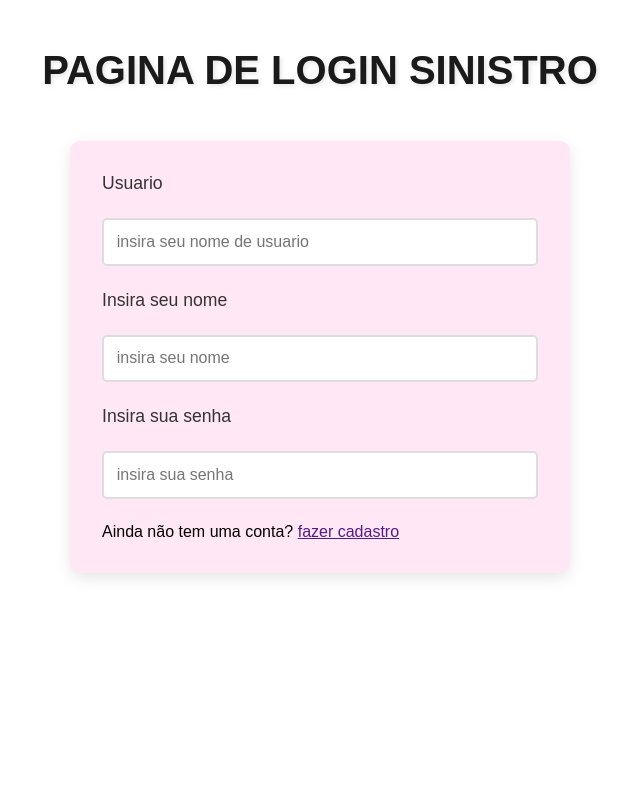
After one commit to eduardavirgilio/feedback, a Flask app: page /pagina-de-login in a window 1280 px wide. The commit adds this page. Shown: the whole page, without its empty margins (320-960 px from the left). Run offline with Flask 3, Linux system fonts and the light colour scheme.

Commit message:
salvando

```diff
--- a/app.py
+++ b/app.py
@@ -48,6 +48,10 @@ def tirar_curtida(codigo):
     Mensagem.descurtir_mensagem(codigo)
     return redirect ("/")
 
+@app.route("/pagina-de-login")
+def pagina_cadastro():
+    return render_template ("login.html")
+
 #--------------------------------------------------------------------------------------------
 
 app.run(debug = True)
--- /dev/null
+++ b/static/css/cadastro.css
@@ -0,0 +1,66 @@
+/* Reset básico */
+* {
+    margin: 0;
+    padding: 0;
+    box-sizing: border-box;
+    font-family: Arial, sans-serif;
+}
+
+body {
+    background-color: #ffffff;
+    min-height: 100vh;
+    display: flex;
+    flex-direction: column;
+    align-items: center;
+    padding: 2rem;
+}
+
+header {
+    color: #1a1a1a;
+    font-size: 2.5rem;
+    font-weight: bold;
+    text-align: center;
+    margin-bottom: 2rem;
+    text-shadow: 2px 2px 4px rgba(0, 0, 0, 0.1);
+    padding: 1rem;
+    width: 100%;
+}
+
+main {
+    background-color: rgb(255, 231, 246);
+    width: 100%;
+    max-width: 500px;
+    padding: 2rem;
+    border-radius: 10px;
+    box-shadow: 0 5px 15px rgba(0, 0, 0, 0.1);
+}
+
+form {
+    display: flex;
+    flex-direction: column;
+    gap: 1.5rem;
+}
+
+label {
+    font-size: 1.1rem;
+    color: #333;
+    font-weight: 500;
+}
+
+input {
+    padding: 0.8rem;
+    border: 2px solid #ddd;
+    border-radius: 5px;
+    font-size: 1rem;
+    transition: border-color 0.3s;
+}
+
+input:focus {
+    border-color: #c91ae8;
+    outline: none;
+    box-shadow: 0 0 0 2px rgba(205, 26, 232, 0.2);
+}
+
+input:hover {
+    border-color: #b3b3b3;
+}
--- /dev/null
+++ b/templates/login.html
@@ -0,0 +1,29 @@
+<!DOCTYPE html>
+<html lang="pt-br">
+<head>
+    <meta charset="UTF-8">
+    <meta http-equiv="X-UA-Compatible" content="IE=edge">
+    <meta name="viewport" content="width=device-width, initial-scale=1.0">
+    <title>login</title>
+
+    <link rel="stylesheet" href="/static/css/cadastro.css">
+</head>
+<body>
+    <header>PAGINA DE LOGIN SINISTRO</header>
+
+    <main>
+        <form>
+            <label>Usuario</label>
+            <input type="text" placeholder="insira seu nome de usuario">
+
+            <label for="">Insira seu nome</label>
+            <input type="text" placeholder="insira seu nome">
+
+            <label for="">Insira sua senha</label>
+            <input type="text" placeholder="insira sua senha">
+
+            <span>Ainda não tem uma conta? <a href="">fazer cadastro</a></span>
+        </form>
+    </main>
+</body>
+</html>
--- a/templates/principal.html
+++ b/templates/principal.html
@@ -15,6 +15,8 @@
 
     <header>
         <h1>PAGINA DE COMENTARIO MORTAL</h1>
+
+        <span><a href="/pagina-de-login">Fazer login</a></span>
     </header>
 
     <main>
```
Also changed, not shown: static/css/principal.css (+11 -1 lines), templates/cadastro.html (added, +27 -0 lines).
